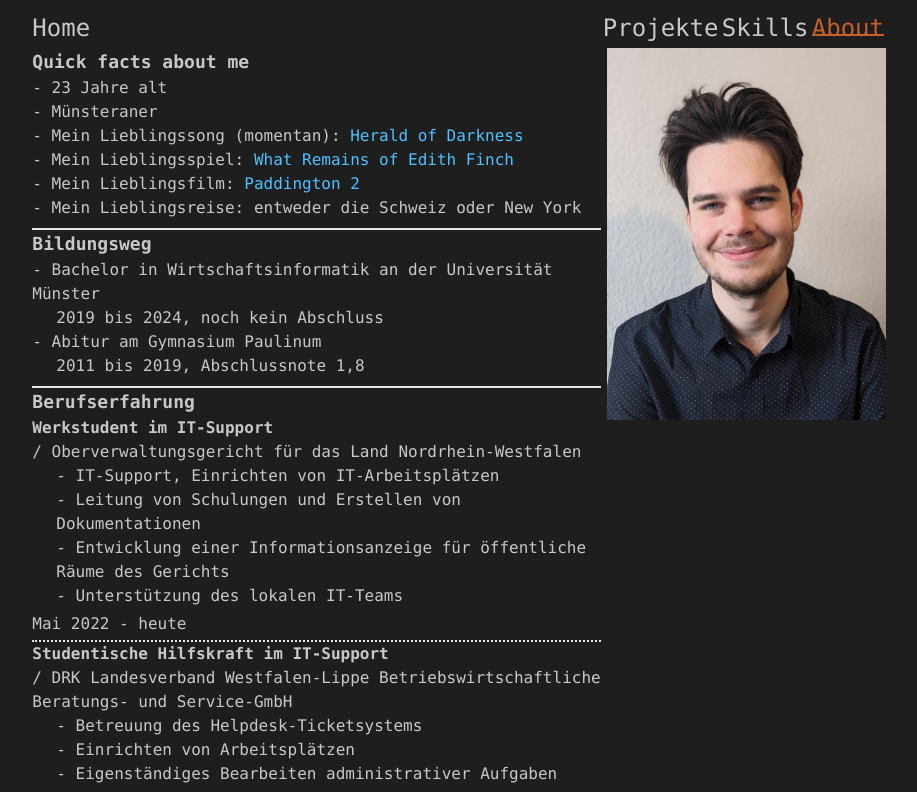
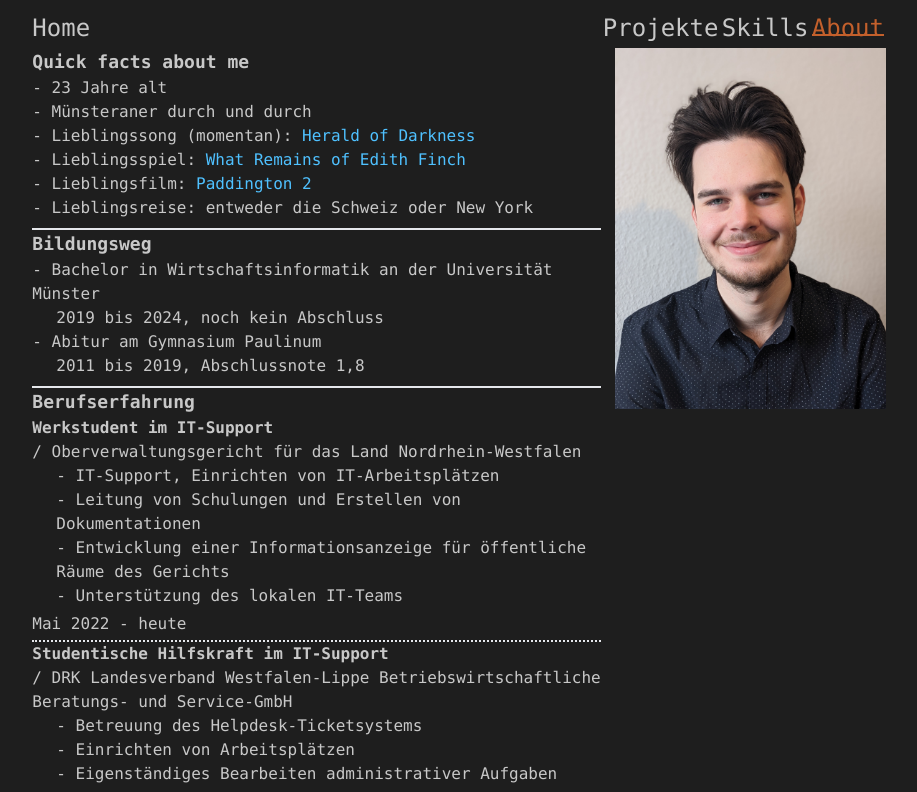
Before and after one commit to JonasRettig/jrettig.dev, a Next.js app: page /about in a window 1280 px wide. Shown: the top 792 px of the page, without its empty margins (181-1098 px from the left). Built offline with nearby package versions, Linux system fonts and the light colour scheme.

Commit message:
added image popup, removed one picture from about

```diff
--- a/src/app/about/page.tsx
+++ b/src/app/about/page.tsx
@@ -11,15 +11,14 @@ export default function About() {
                     <div className="flex flex-col w-4/6">
                         <b className="text-lg"> Quick facts about me </b>
                         <div> - 23 Jahre alt </div>
-                        <div> - Münsteraner </div>
-                        <div> - Mein Lieblingssong (momentan): <a href="https://open.spotify.com/track/4Jh5SlPiCAKP2d88TmKisF?si=f0cbeb1f45914f73"  target="_blank"> Herald of Darkness </a></div>
-                        <div> - Mein Lieblingsspiel: <a href="https://store.steampowered.com/app/501300/What_Remains_of_Edith_Finch/" target="_blank"> What Remains of Edith Finch </a></div>
-                        <div> - Mein Lieblingsfilm: <a href="https://letterboxd.com/film/paddington-2/" target="_blank"> Paddington 2 </a></div>
-                        <div> - Mein Lieblingsreise: entweder die Schweiz oder New York</div>
+                        <div> - Münsteraner durch und durch </div>
+                        <div> - Lieblingssong (momentan): <a href="https://open.spotify.com/track/4Jh5SlPiCAKP2d88TmKisF?si=f0cbeb1f45914f73"  target="_blank"> Herald of Darkness </a></div>
+                        <div> - Lieblingsspiel: <a href="https://store.steampowered.com/app/501300/What_Remains_of_Edith_Finch/" target="_blank"> What Remains of Edith Finch </a></div>
+                        <div> - Lieblingsfilm: <a href="https://letterboxd.com/film/paddington-2/" target="_blank"> Paddington 2 </a></div>
+                        <div> - Lieblingsreise: entweder die Schweiz oder New York</div>
                     </div>
-                    <div className="relative w-2/6 ml-4">
-                        <img src="/me_good.jpeg" alt="Ein Bild von Jonas Rettig im Hemd." className="absolute hover:opacity-0 z-10"/>
-                        <img src="/me_bad.jpeg" alt="Ein Bild von Jonas Rettig, wie er unter einem Tisch liegt. Ein Laptop steht vor ihm." className="absolute"/>
+                    <div className="relative w-2/6 ml-10">
+                        <img src="/me_good.jpeg" alt="Ein Bild von Jonas Rettig. Er trägt ein Hemd und lächelt in die Kamera." className="absolute"/>
                     </div>
                 </div>
                 <div className="w-4/6 mt-2 border-t-2">
--- a/src/components/imageCarousel.tsx
+++ b/src/components/imageCarousel.tsx
@@ -1,40 +1,75 @@
 "use client"
 import { useState } from "react";
 
-interface Image{
+interface Image {
     path: string,
     alt: string
 }
 
-export default function ImageCarousel({images}: {images: Image[]}) {
+export default function ImageCarousel({ images }: { images: Image[] }) {
 
     const [currentImage, setCurrentImage] = useState<number>(0);
+    const [imgPopup, setImgPopup] = useState<boolean>(false);
 
     function nextImage() {
-        if(currentImage < images.length-1) {
-            setCurrentImage(currentImage+1);
+        if (currentImage < images.length - 1) {
+            setCurrentImage(currentImage + 1);
         } else {
             setCurrentImage(0);
         }
     }
 
     function previousImage() {
-        if(currentImage > 0) {
-            setCurrentImage(currentImage-1);
+        if (currentImage > 0) {
+            setCurrentImage(currentImage - 1);
         } else {
-            setCurrentImage(images.length-1);
+            setCurrentImage(images.length - 1);
         }
+    }
+
+    function renderBig() {
+        return (
+            <div className="z-2 flex fixed top-0 right-0 z-0 bottom-0 left-0 bg-black bg-opacity-75 justify-center items-center" style={{ display: imgPopup ? 'flex' : 'none' }} onClick={() => setImgPopup(false)}>
+                <div className="flex flex-col z-10 bg-darkBG h-fit w-fit drop-shadow-xl max-sm:w-4/5 max-sm:pt-5 max-sm:min-h-fit" onClick={(e) => e.stopPropagation()}>
+                    <div className="h-[97%] w-[97%] mx-auto">
+                        <div className="h-[1%] text-xs"> &nbsp;</div>
+                        <img
+                            src={`/${images[currentImage].path}`}
+                            alt={images[currentImage].alt}
+                            title={images[currentImage].alt}
+                            className="object-contain max-h-[45rem] mx-auto"
+                        />
+                        {images.length > 1 ? (
+                            <div className="flex justify-between">
+                                <button className="hover:text-orangeHighlight max-sm:text-orangeHighlight" onClick={() => previousImage()}> Vorheriges Bild </button>
+                                <label className="text-center"> {currentImage + 1}/{images.length} </label>
+                                <button className="hover:text-orangeHighlight max-sm:text-orangeHighlight" onClick={() => nextImage()}> Nächstes Bild </button>
+                            </div>
+                        ):
+                        <div className="h-[1%] text-xs"> &nbsp;</div>
+                        }
+                    </div>
+                </div>
+            </div>
+        )
     }
 
     return (
         <div className="flex mx-auto flex-col">
-            <img src={`/${images[currentImage].path}`} alt={images[currentImage].alt} title={images[currentImage].alt} className="object-contain max-h-96" />
+            {imgPopup && renderBig()}
+            <img
+                src={`/${images[currentImage].path}`}
+                alt={images[currentImage].alt}
+                title={images[currentImage].alt}
+                onClick={() => setImgPopup(true)}
+                className="object-contain max-h-96"
+            />
             {images.length > 1 && (
-            <div className="flex justify-between">
-                <button className="hover:text-orangeHighlight max-sm:text-orangeHighlight" onClick={() => previousImage()}> Vorheriges Bild </button>
-                <label className="text-center"> {currentImage+1}/{images.length} </label>
-                <button className="hover:text-orangeHighlight max-sm:text-orangeHighlight" onClick={() => nextImage()}> Nächstes Bild </button>
-            </div>
+                <div className="flex justify-between">
+                    <button className="hover:text-orangeHighlight max-sm:text-orangeHighlight" onClick={() => previousImage()}> Vorheriges Bild </button>
+                    <label className="text-center"> {currentImage + 1}/{images.length} </label>
+                    <button className="hover:text-orangeHighlight max-sm:text-orangeHighlight" onClick={() => nextImage()}> Nächstes Bild </button>
+                </div>
             )}
         </div>
     )
```
